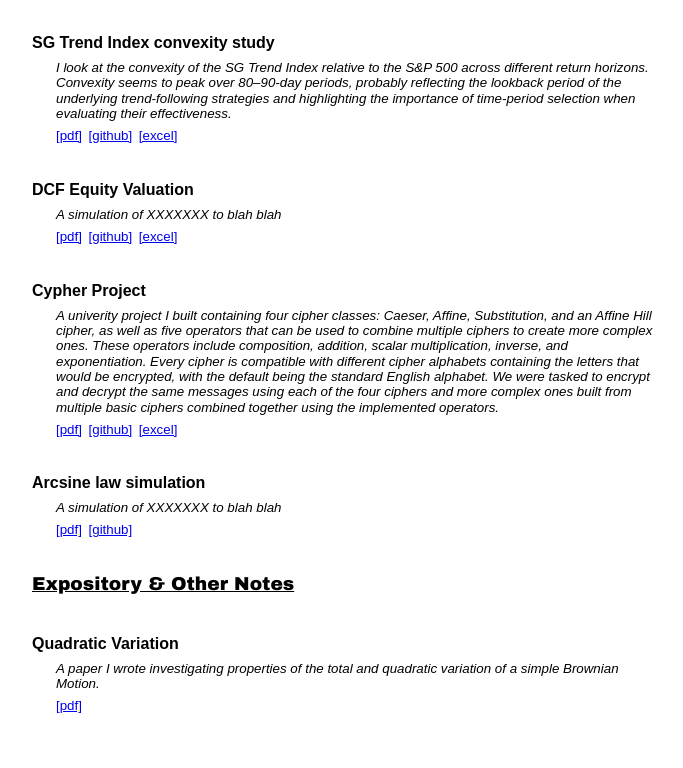
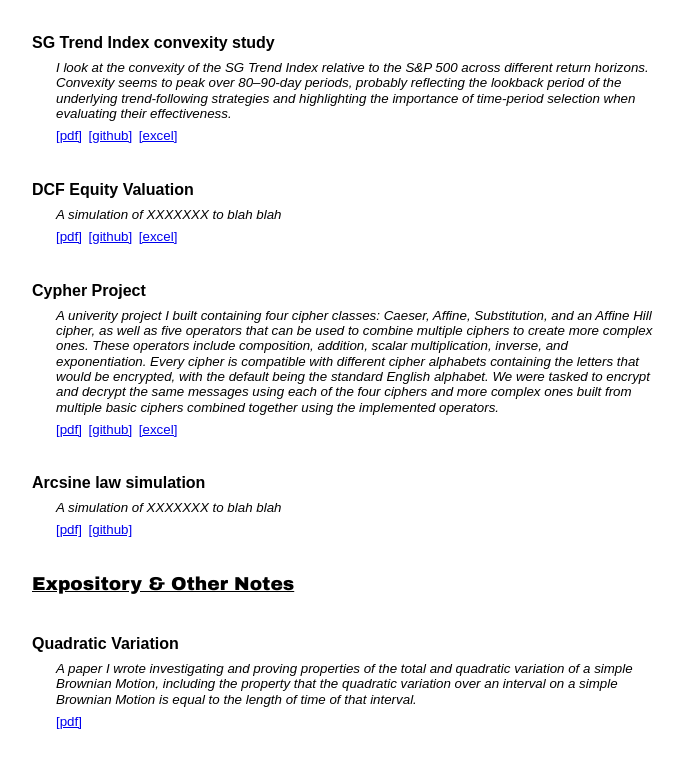
Before and after one commit to emilv56/emilv56.github.io, a plain HTML site: page index.html in a window 1280 px wide. Shown: the part 342-1110 px from the top of the page, without its empty margins (64-747 px from the left). Drawn offline with Linux system fonts and the light colour scheme.

Commit message:
Update project description for Quadratic Variation
Expanded description of the paper on quadratic variation.

```diff
--- a/index.html
+++ b/index.html
@@ -68,7 +68,7 @@
 
       <article class="project">
         <h3>Quadratic Variation</h3>
-        <p class="description">A paper I wrote investigating properties of the total and quadratic variation of a simple Brownian Motion.</p>
+        <p class="description">A paper I wrote investigating and proving properties of the total and quadratic variation of a simple Brownian Motion, including the property that the quadratic variation over an interval on a simple Brownian Motion is equal to the length of time of that interval. </p>
         <p class="links">
           <a href="pdf/arcsine.pdf"target="_blank" rel="noopener">[pdf]</a>
         </p>
```
